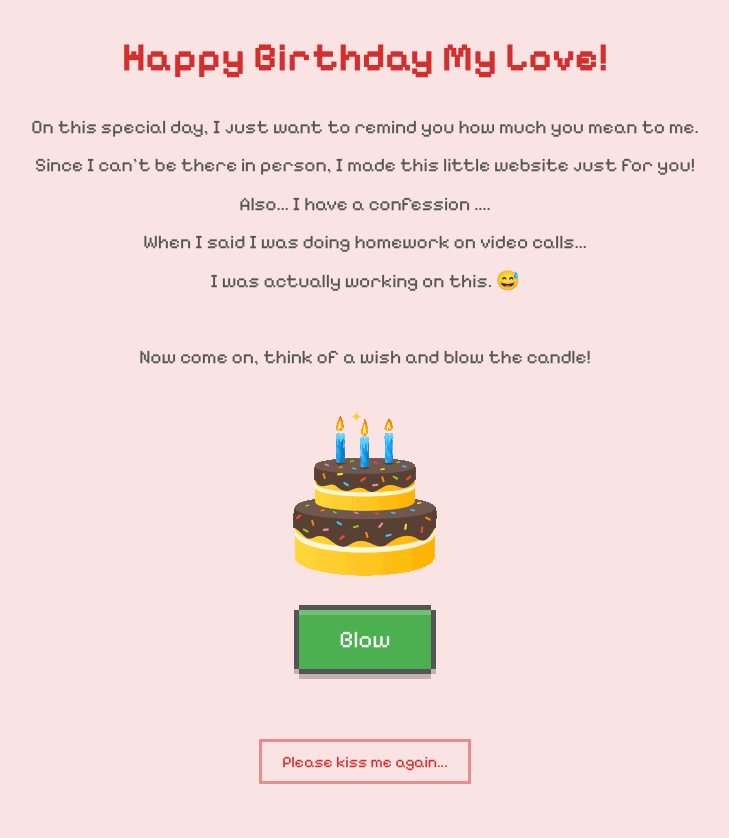
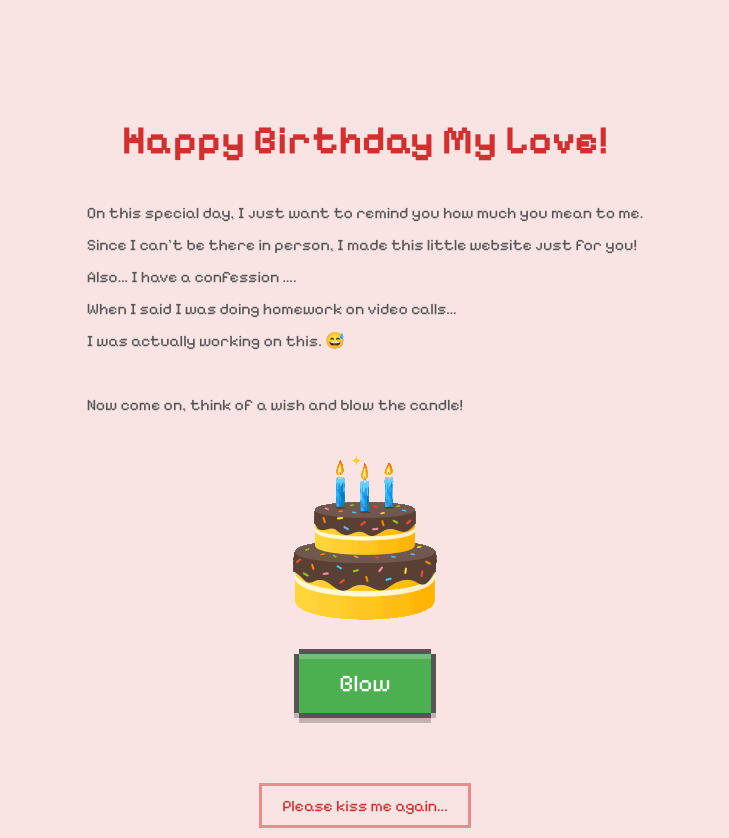
Before and after one commit to baykaa/happy-birthday-my-love, a website: page happy_birthday.html in a window 1280 px wide. Shown: the whole page, without its empty margins (275-1004 px from the left). Before the commit the page ends 800 px from the top, so only its background shows below. Drawn offline with nearby package versions, Linux system fonts and the light colour scheme.

Commit message:
Fix the mobile screen text design

```diff
--- a/css/happy_birthday.css
+++ b/css/happy_birthday.css
@@ -1,3 +1,7 @@
+* {
+    box-sizing: border-box;
+}
+
 body {
     display: flex;
     justify-content: center;
@@ -26,12 +30,15 @@ h2 {
     padding-top: 3em;
 }
 
-p {
-    font-size: 1.2em;
+.message {
+    font-size: 1em;
     color: #555;
     margin-top: 5px;
     margin-bottom: 20px;
     line-height: 2;
+    text-align: left;
+    padding: 0 15px;
+    max-width: 600px;
 }
 
 .buttons {
--- a/css/no_style.css
+++ b/css/no_style.css
@@ -17,6 +17,12 @@ body {
 .header_text {
     font-size: 3em;
     color: #d32f2f;
+}
+
+.subheader_message {
+    font-size: 1.5em;
+    color: #555;
+    margin-top: 20px;
 }
 
 .cry_container img {
--- a/css/styles.css
+++ b/css/styles.css
@@ -1,3 +1,7 @@
+* {
+  box-sizing: border-box;
+}
+
 body {
   display: flex;
   justify-content: center;
@@ -75,7 +79,6 @@ button:active {
   left: 50%;
   transform: translate(-50%, -50%);
   z-index: 1000;
-  /* Ensures it's on top of other content */
 }
 
 .gif_container img {
--- a/happy_birthday.html
+++ b/happy_birthday.html
@@ -16,7 +16,7 @@
 
 <body>
     <div class="container">
-        <h1>Happy Birthday My Love!</h1>
+        <h2>Happy Birthday My Love!</h2>
         <p class="message">On this special day, I just want to remind you how much you mean to me.
             <br>
             Since I can’t be there in person, I made this little website just for you!
```
